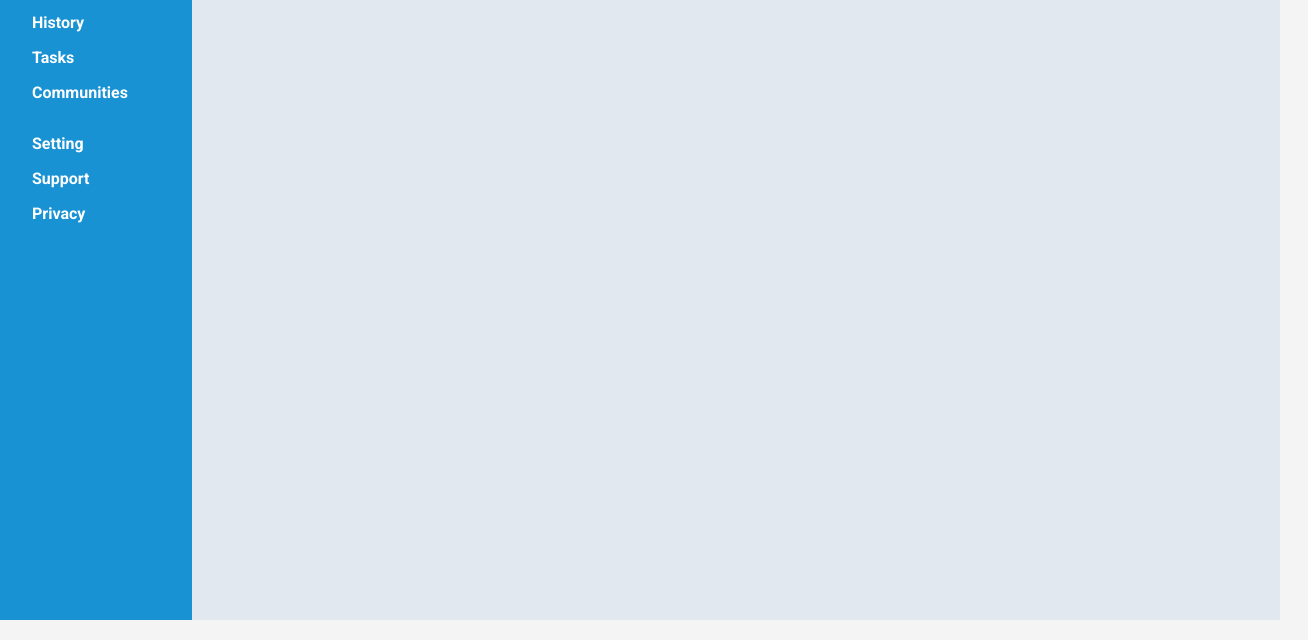
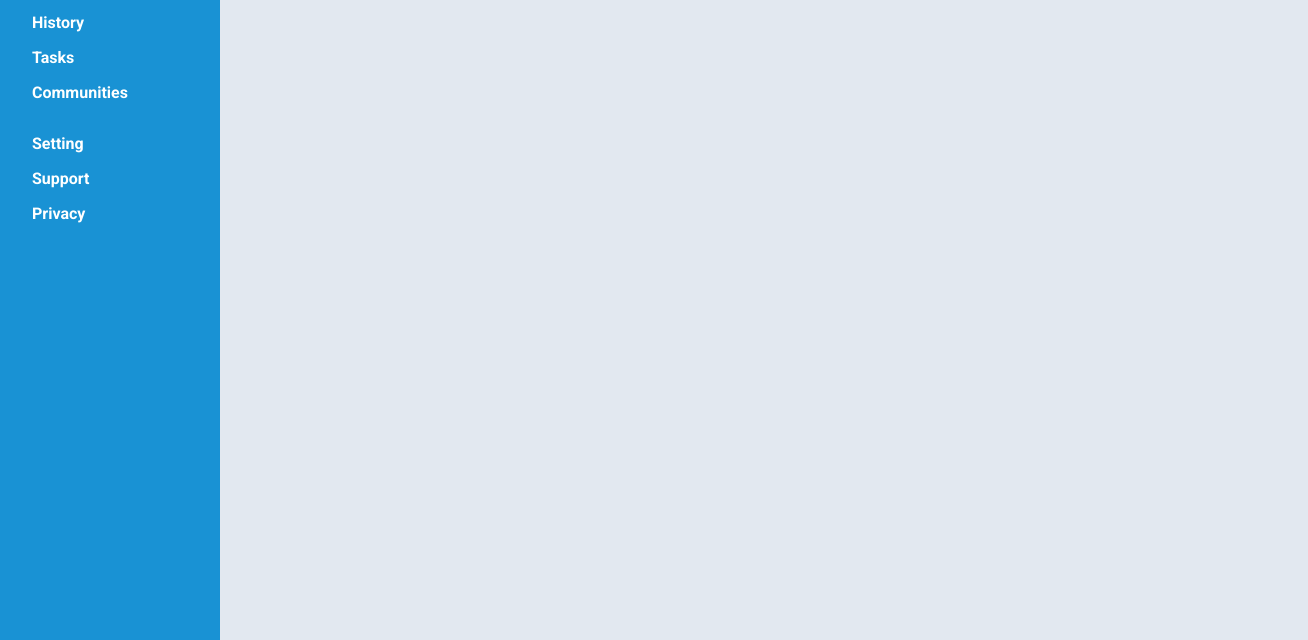
Before and after one commit to katuta772/odin-admin-dashboard, a plain HTML site: page index.html in a window 1280 px wide. Shown: the part 180-820 px from the top of the page, 1308 px wide, since content can reach past the window. Drawn offline with Linux system fonts and the light colour scheme.

Commit message:
css last updates to set min values for navbar and sidebar

```diff
--- a/style.css
+++ b/style.css
@@ -10,8 +10,8 @@ body {
   grid-template-areas:
     "sidebar navbar"
     "sidebar main";
-  grid-template-columns: 15% 85%;
-  grid-template-rows: 18% 82%;
+  grid-template-columns: max(220px,15%) 85%;
+  grid-template-rows: max(180px,20%) 80%;
   height: 100vh;
 }
 
```
